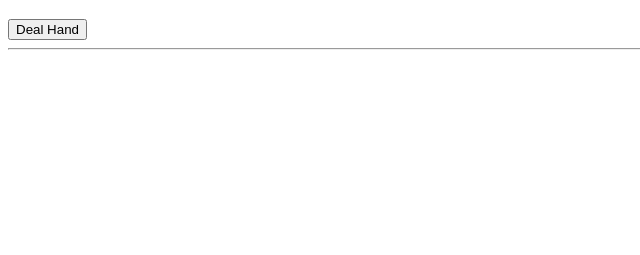
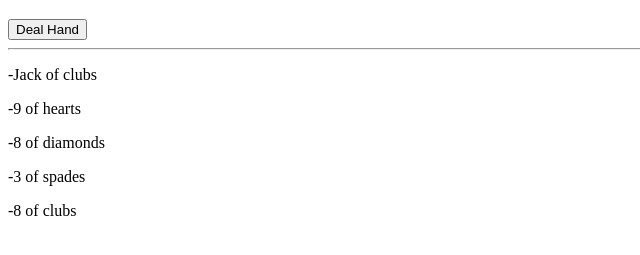
Before and after one commit to meyersjtj/CIS126, a plain HTML site: page Week 5/card_dealer.html in a window 1280 px wide. Both pictures are taken after a click on the button "Deal Hand". Shown: the part 61-316 px from the top of the page, without its empty margins (0-640 px from the left). Drawn offline with nearby package versions, Linux system fonts and the light colour scheme.

Commit message:
Week 5: Card Dealer

```diff
--- a/Week 5/card_dealer.html
+++ b/Week 5/card_dealer.html
@@ -29,26 +29,32 @@
 
 	for (let i = 0; i < card_values.length; i++){
 		for (let x = 0; x < card_suites.length; x++){
-			let temp_card = new Card (card_values[i], card_suites[x])
-			deck.push(temp_card)
+			let temp_card = new Card (card_values[i], card_suites[x]);
+			deck.push(temp_card);
 		}
 	}
 	console.log(deck);
 
 	const dealHand = () => {
-    let hand = [];
-		/* code to deal a card hand goes here */
-    while (hand.length < 5){
-      let x = Math.floor(Math.random() * 52);
-      if (hand.includes != x){
-        hand.push(deck.value[x], deck.suite[x]);
-      }
+		let hand = [];
+			/* code to deal a card hand goes here */
+		while (hand.length < 5) {
+			let x = Math.floor(Math.random() * 52);
+			if (!hand.some(card => card.value === deck[x].value && card.suite === deck[x].suite)){
+				hand.push({ value: deck[x].value, suite: deck[x].suite });
+			}
 
     }
 
 		// update 'card_hand' DIV with appropriate information
-		$("#card_hand").html("Button clicked");
-    document.write('<p>-', deck.value[hand[0]], 'of', deck.suite[hand[0]]);
+		$("#card_hand").html(
+			'<p>-' + hand[0].value + ' of ' + hand[0].suite + '</p>' +
+			'<p>-' + hand[1].value + ' of ' + hand[1].suite + '</p>' +
+			'<p>-' + hand[2].value + ' of ' + hand[2].suite + '</p>' +
+			'<p>-' + hand[3].value + ' of ' + hand[3].suite + '</p>' +
+			'<p>-' + hand[4].value + ' of ' + hand[4].suite + '</p>'
+		);
+
 		return false; // prevent page reload
 	}
 
```
